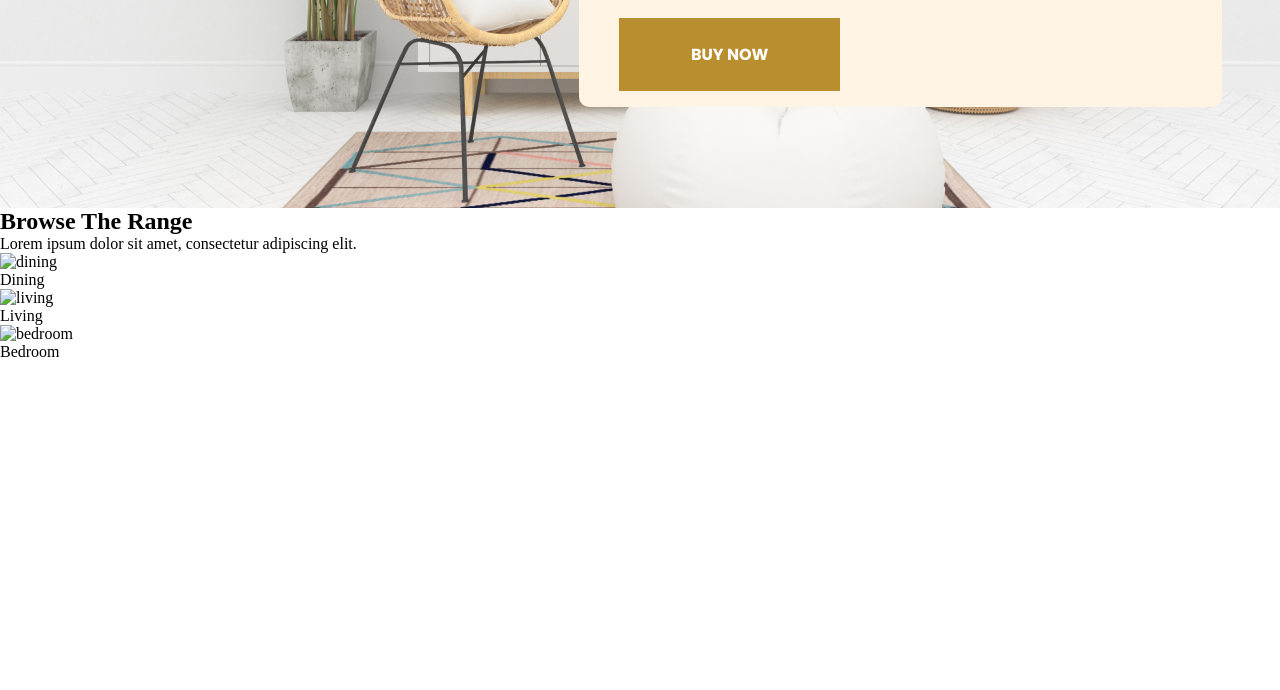
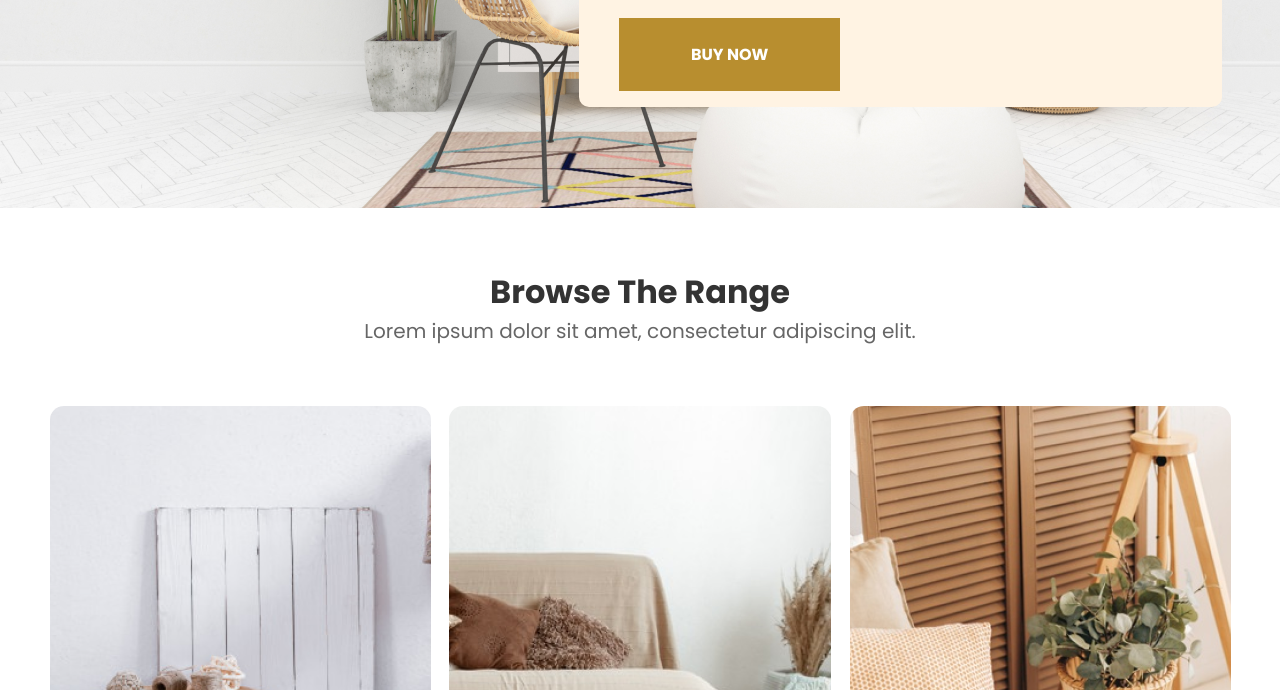
Before and after one commit to santosvi1/eCommerceProject2309C, a plain HTML site: page index.html in a window 1280 px wide. Shown: the part 610-1300 px from the top of the page. Before the commit the page ends 971 px from the top, so only its background shows below. Drawn offline with Linux system fonts and the light colour scheme.

Commit message:
Tudo atualizado

```diff
--- a/style.css
+++ b/style.css
@@ -14,10 +14,10 @@ a{
 
 main{
     width: 100%;
-    background-image: url(assets/banner.png);
-    background-position: center;
-    background-repeat: no-repeat;
-    height:718px ;
+    background: url(assets/banner.png) no-repeat;
+    margin: 0 auto;
+    max-width: 1440px;
+    height: 718px;
     position: relative;
 
 
@@ -126,3 +126,49 @@ nav > .menu{
     font-weight: bold;
     text-transform: uppercase;
 }
+
+.container-browse{
+    max-width: 1200px;
+    margin: 60px auto 20px auto;
+    font-family: 'Poppins',sans-serif;
+}
+
+.browse-the-range-text{
+    text-align: center;
+}
+
+.browse-the-range-text h2{
+    color: #333333;
+    font-weight: bold;
+    font-size: 32px;
+}
+
+.browse-the-range-text p{
+    color: #666666;
+    font-size: 20px;
+    font-weight: normal;
+}
+
+.browse-images{
+    display: flex;
+    justify-content: space-between;
+    text-align: center;
+    align-items: center;
+    margin-top: 60px;
+    flex-wrap: wrap;
+}
+
+.images-content{
+    flex: 1;
+}
+
+.images-content img{
+    margin-bottom: 30px;
+    border-radius: 14px;
+}
+
+.images-content p{
+    color: #333333;
+    font-size: 24px;
+    font-weight: 600;
+}
```
Also changed, not shown: assets/bedrom.png (added), assets/dining.png (added), assets/living.png (added).
